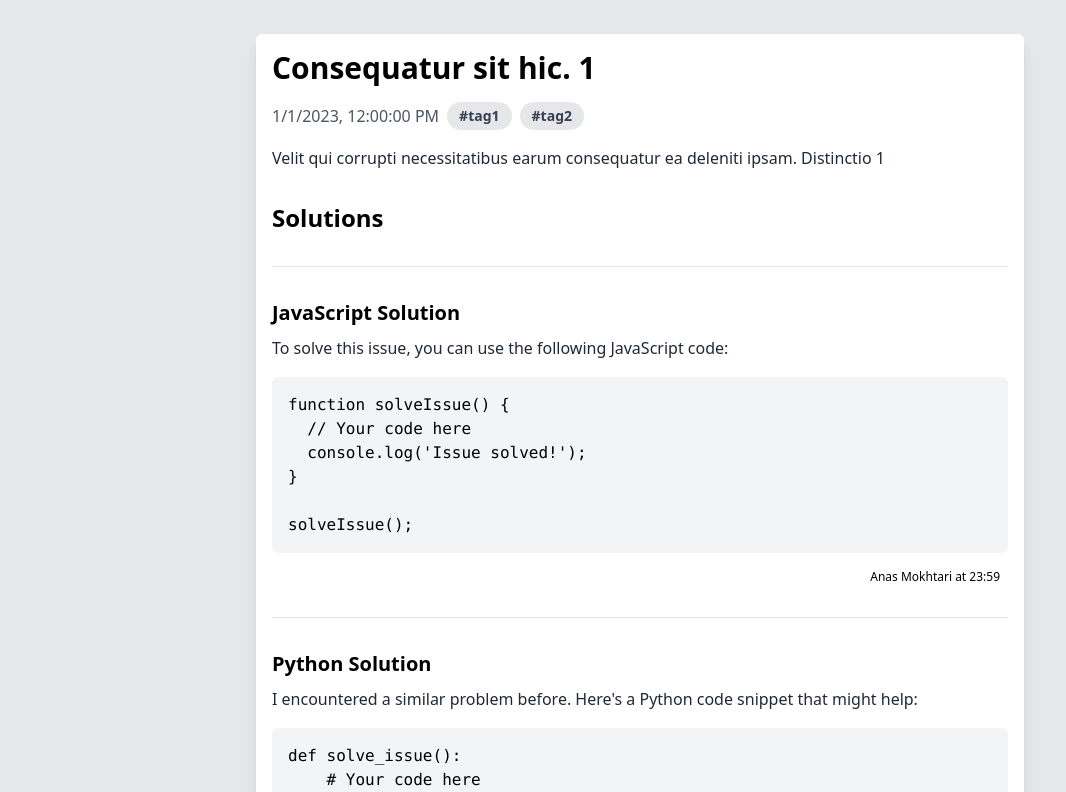
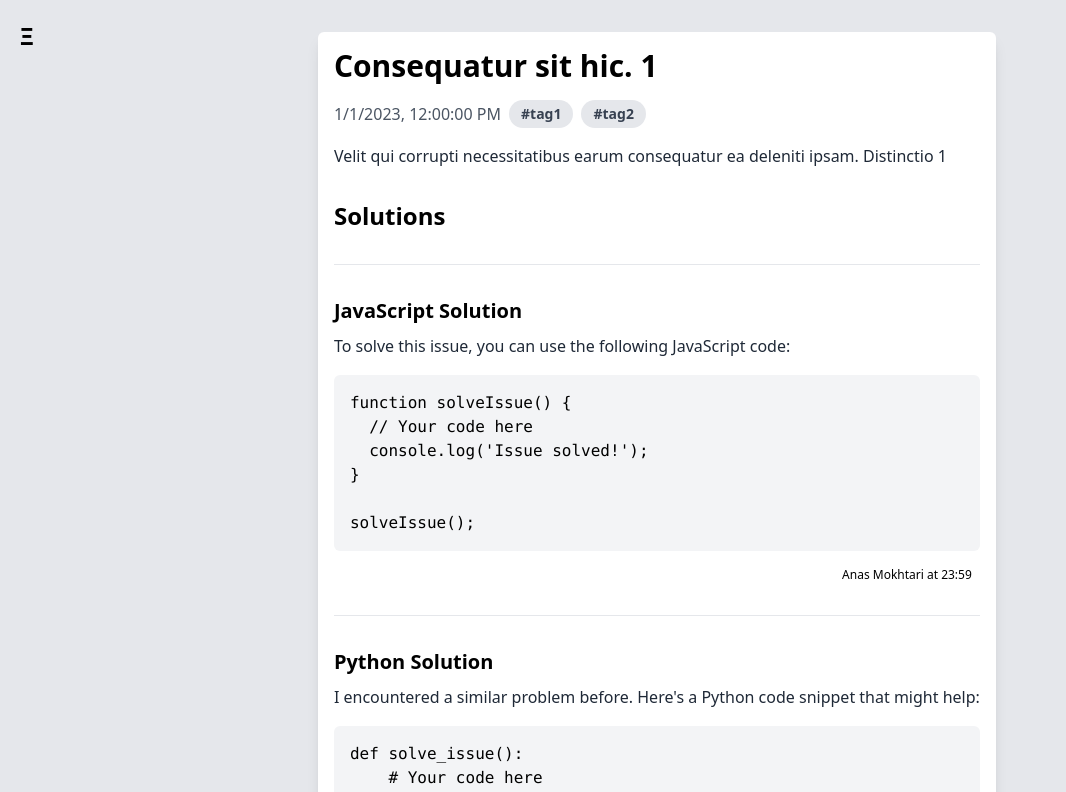
Before and after one commit to 4nskarts/hackathon-infinity, a React (Vite) app in the folder client/: page /blog in a window 1280 px wide. Shown: the top 792 px of the page, without its empty margins (0-1066 px from the left). Built offline with nearby package versions, Linux system fonts and the light colour scheme.

Commit message:
last commit (nchlh)

```diff
--- a/client/src/pages/BlogPage/BlogPage.jsx
+++ b/client/src/pages/BlogPage/BlogPage.jsx
@@ -35,8 +35,14 @@ const BlogPage = ({ issues }) => {
   }
 
   return (
-    <div className="bg-gray-200 h-full w-full border-2 border-gray-200">
-      <div className="max-w-3xl mx-auto mt-8 p-4 bg-white shadow-lg rounded-md">
+    <div className="bg-gray-200 flex h-full w-full ">
+      <div
+        className="text-2xl font-bold items-center cursor-pointer align-middle mt-5 ml-5"
+        onClick={() => {}}
+      >
+        Ξ
+      </div>
+      <div className="max-w-3xl mx-auto mt-8 p-4 justify-start mb-10 bg-white shadow-lg rounded-md">
         <h1 className="text-3xl font-bold mb-4">{issue.title}</h1>
         <div className="flex items-center  text-gray-600 mb-4">
           <span className="mr-2">
--- a/client/src/pages/LandingPage/index.jsx
+++ b/client/src/pages/LandingPage/index.jsx
@@ -17,7 +17,7 @@ function LandingPage() {
         <Hero />
         {/* <CallToAction /> */}
         <Features />
-        <About />
+        {/* <About /> */}
         <Testimonial />
         {/* <SocialProof /> */}
         {/* <Statistics /> */}
```
